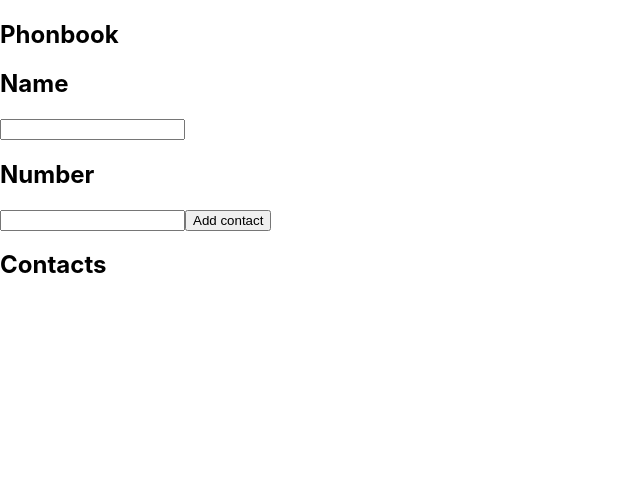
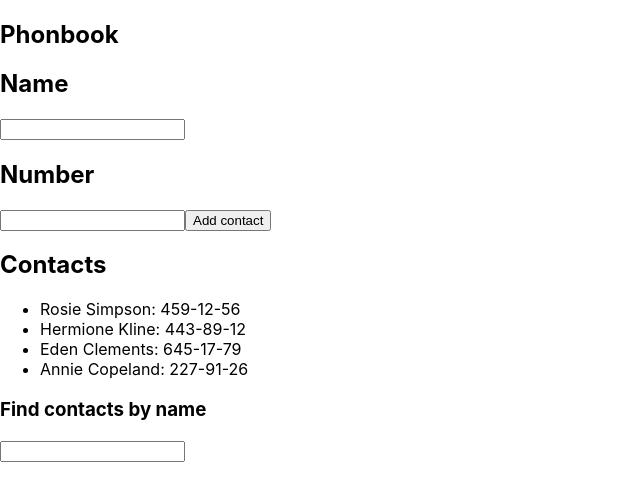
Before and after one commit to shuriuss/goit-react-hw-02-phonebook, a React (Create React App) app: page / in a window 1280 px wide. Shown: the top 500 px of the page, without its empty margins (0-640 px from the left). Built offline with nearby package versions, Linux system fonts and the light colour scheme.

Commit message:
add task#3

```diff
--- a/src/components/App.jsx
+++ b/src/components/App.jsx
@@ -4,17 +4,33 @@
 
 export class App extends Component {
   state = {
-    contacts: [],
+    contacts: [
+      { id: 'id-1', name: 'Rosie Simpson', number: '459-12-56' },
+      { id: 'id-2', name: 'Hermione Kline', number: '443-89-12' },
+      { id: 'id-3', name: 'Eden Clements', number: '645-17-79' },
+      { id: 'id-4', name: 'Annie Copeland', number: '227-91-26' },
+    ],
+    filter: '',
     name: '',
     number: '',
   };
 
   handleName = this.handleName.bind(this);
   handleTel = this.handleTel.bind(this);
-
   handleSubmit = this.handleSubmit.bind(this);
+  handlerSearch = this.handlerSearch.bind(this);
 
   render() {
+    const arrName = [];
+
+    this.state.contacts.forEach(contact => {
+      const name = contact.name.toLowerCase()
+      if (name.includes(this.state.filter)) {
+        arrName.push(contact);
+      }
+    });
+    // console.log(arrName);
+
     return (
       <section>
         <h1>Phonbook</h1>
@@ -37,31 +53,48 @@
             pattern="\+?\d{1,4}?[-.\s]?\(?\d{1,3}?\)?[-.\s]?\d{1,4}[-.\s]?\d{1,4}[-.\s]?\d{1,9}"
             title="Phone number must be digits and can contain spaces, dashes, parentheses and can start with +"
             required
-
             id="newTel"
             onChange={this.handleTel}
             value={this.state.number}
           />
           <button type="submit">Add contact</button>
         </form>
+
         <div>
           <h2>Contacts</h2>
           <ul>
-            {this.state.contacts.map(contact => (
-              <li key={contact.id}>{contact.name}: {contact.number} </li>
+            {arrName.map(contact => (
+              <li key={contact.id}>
+                {contact.name}: {contact.number}{' '}
+              </li>
             ))}
           </ul>
+          <h3>Find contacts by name</h3>
+          <input
+            type="text"
+            name="nameSearch"
+            pattern="^[a-zA-Zа-яА-Я]+(([' -][a-zA-Zа-яА-Я ])?[a-zA-Zа-яА-Я]*)*$"
+            // title="Name may contain only letters, apostrophe, dash and spaces. For example Adrian, Jacob Mercer, Charles de Batz de Castelmore d'Artagnan"
+            required
+            id="nameSearch"
+            onChange={this.handlerSearch}
+            // value={this.state.name}
+          />
         </div>
       </section>
     );
   }
 
   handleName(e) {
-    this.setState({ name: e.target.value })
+    this.setState({ name: e.target.value });
   }
 
   handleTel(e) {
     this.setState({ number: e.target.value });
+  }
+
+  handlerSearch(e) {
+    this.setState({ filter: e.target.value.toLowerCase() });
   }
 
   handleSubmit(e) {
@@ -76,8 +109,9 @@
     const newItem = {
       id: Date.now(),
       name: this.state.name,
-      number: this.state.number
+      number: this.state.number,
     };
+
     this.setState(state => ({
       contacts: state.contacts.concat(newItem),
       name: '',
```
Also changed, not shown: src/components/Form/Form.jsx (+19 -8 lines).
